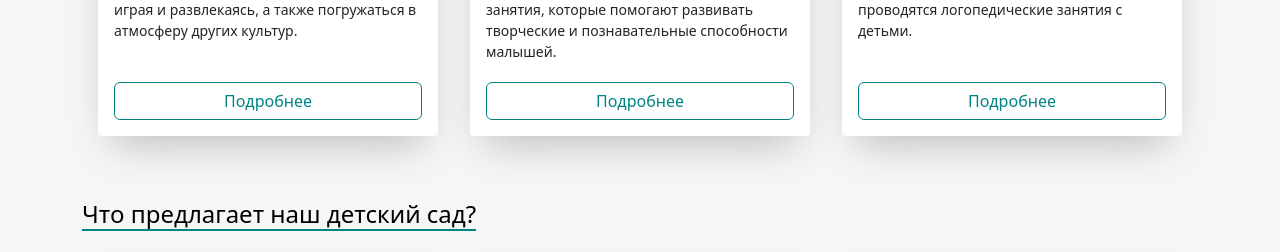
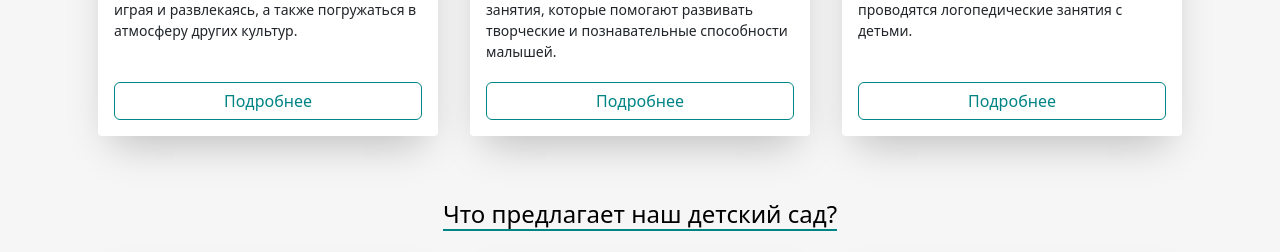
Before and after one commit to aslanqwe/Graduate-work, a Django app: page / in a window 1280 px wide. Shown: the part 1835-2087 px from the top of the page. Run offline with Django 4.2, Linux system fonts and the light colour scheme; some libraries are stand-ins or nearby versions.

Commit message:
по центру стиль выровнил

```diff
--- a/main/templates/main/index.html
+++ b/main/templates/main/index.html
@@ -127,7 +127,7 @@
     {#  Clubs  #}
     <div class="container">
         <div class="row pt-5">
-            <div class="col-md-12 col-sm-12">
+            <div class="col-md-12 col-sm-12 text-center">
                 <h4 class="underline">Что предлагает наш детский сад?</h4>
             </div>
         </div>
```
